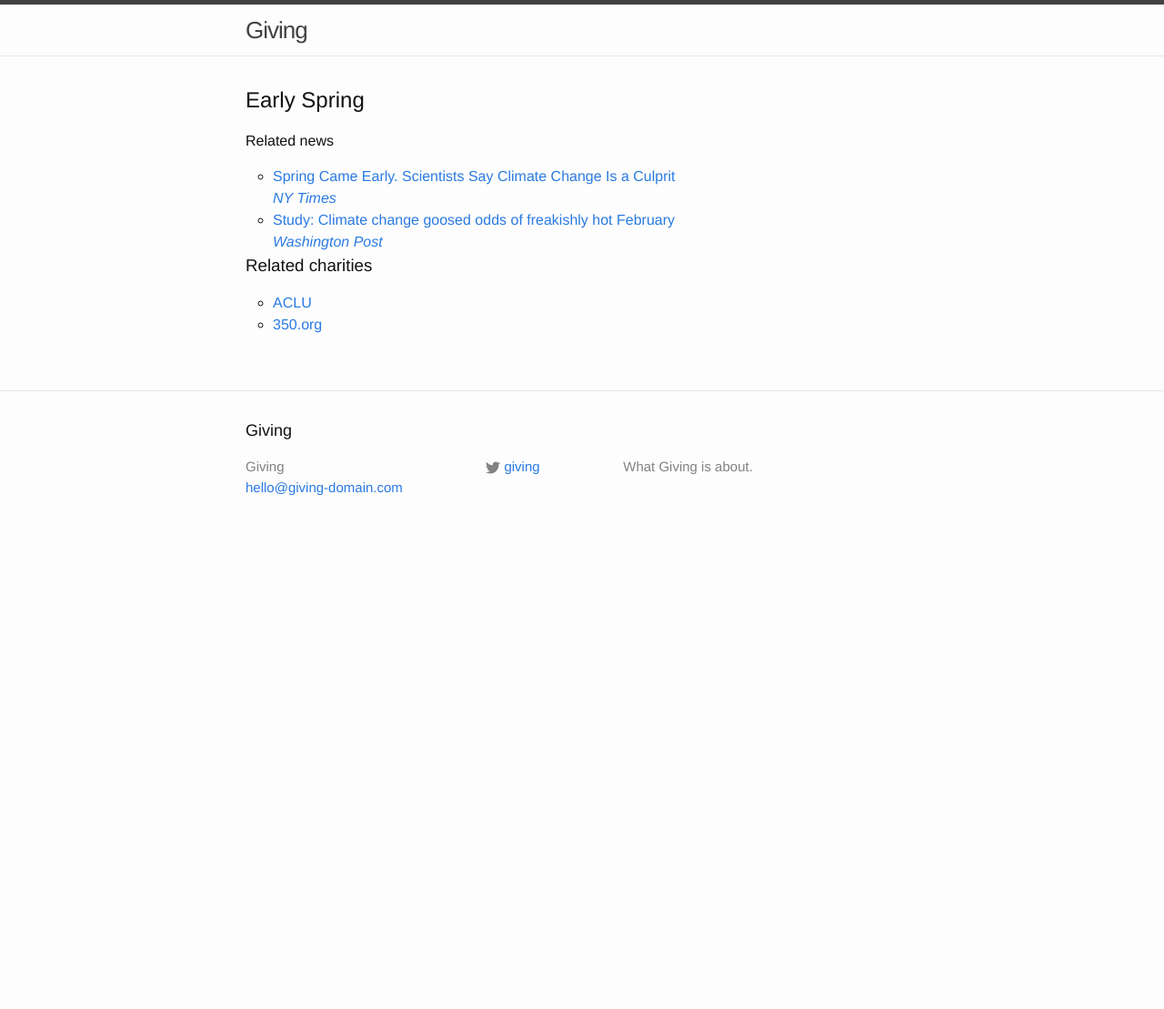
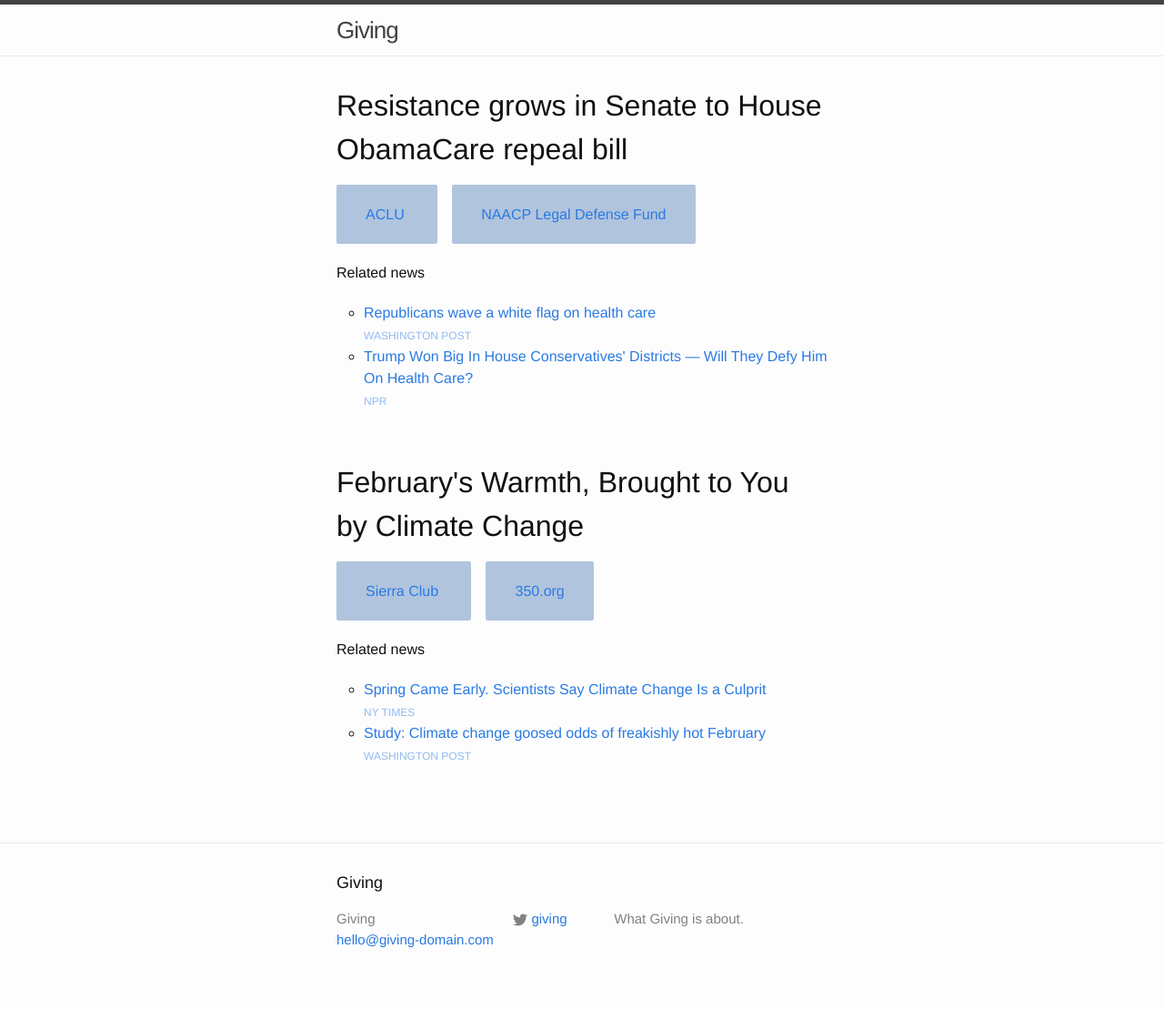
Before and after one commit to alookat/giving, a Jekyll site: the page built from index.md, in a window 1280 px wide. Shown: the whole page at 91% size. Built offline with Jekyll 4.4.1, drawn with Linux system fonts in a browser that asks for light colours; before the commit the page ends 900 px from its top, so only the background shows below that.

Commit message:
CSS fixes

```diff
--- a/_config.yml
+++ b/_config.yml
@@ -23,7 +23,7 @@ twitter_username: giving
 
 # Build settings
 markdown: kramdown
-theme: minima
+# theme: minima
 gems:
   - jekyll-feed
 exclude:
--- a/_layouts/home.html
+++ b/_layouts/home.html
@@ -19,19 +19,7 @@ layout: default
           {{ post.title | escape }}
         </h2>
 
-        <h4>Related news</h4>
-        <ul>
-        {% for item in post.related-articles %}
-          <li>
-            <a href="{{ item.link }}">
-            {{ item.title }}<br><em>{{ item.publisher }}</em>
-            </a>
-          </li>
-        {% endfor %}
-        </ul>
-
-        <h3>Related charities</h3>
-        <ul>
+        <ul class="charities">
         {% for item in post.charities %}
           <li>
             <a href="{{ item.link }}">
@@ -41,6 +29,19 @@ layout: default
         {% endfor %}
         </ul>
 
+        <br>
+        <h4>Related news</h4>
+        <ul class="news">
+        {% for item in post.related-articles %}
+          <li>
+            <a href="{{ item.link }}">
+            {{ item.title }}<br><span>{{ item.publisher }}</span>
+            </a>
+          </li>
+        {% endfor %}
+        </ul>
+        <br>
+
       </li>
       {% endif %}
     {% endfor %}
--- a/_posts/2017-03-06-Spring-Came-Early.markdown
+++ b/_posts/2017-03-06-Spring-Came-Early.markdown
@@ -1,6 +1,6 @@
 ---
 layout: post
-title: Early Spring
+title: February's Warmth, Brought to You by Climate Change
 date: 2017-03-06 15:18:41 -0500
 
 
@@ -15,8 +15,8 @@ active: true
 
 
 charities:
-  - name: ACLU
-    link: https://action.aclu.org/secure/donate-to-aclu
+  - name: Sierra Club
+    link: https://sierra.secure.force.com/donate/rc_connect__campaign_designform?id=70131000001DlRtAAK&formcampaignid=70131000001LjZ2AAK&ddi=N16MOTF006
   - name: 350.org
     link: https://act.350.org/donate/build/
 
--- a/_sass/minima/_base.scss
+++ b/_sass/minima/_base.scss
@@ -20,7 +20,6 @@ body {
   -webkit-text-size-adjust: 100%;
   -webkit-font-feature-settings: "kern" 1;
      -moz-font-feature-settings: "kern" 1;
-       -o-font-feature-settings: "kern" 1;
           font-feature-settings: "kern" 1;
   font-kerning: normal;
 }
@@ -34,9 +33,12 @@ h1, h2, h3, h4, h5, h6,
 p, blockquote, pre,
 ul, ol, dl, figure,
 %vertical-rhythm {
-  margin-bottom: $spacing-unit / 2;
+  margin-bottom: $spacing-unit / 1.5;
 }
 
+h2 {
+  font-size: 24pt;
+}
 
 
 /**
@@ -196,3 +198,23 @@ pre {
     fill: $grey-color;
   }
 }
+
+/* Extras from Danny */
+.charities {
+  padding: 1em 0;
+  margin-left: 0;
+}
+.charities li {
+  background-color: lightsteelblue;
+  display: inline;
+  list-style-type: none;
+  padding: 1.5em 2em;
+  margin: 0 1em 0 0;
+  border-radius: 2px;
+}
+
+.news li a span {
+  font-size: 12px;
+  text-transform: uppercase;
+  opacity: 0.5;
+}
--- a/assets/main.scss
+++ b/assets/main.scss
@@ -21,10 +21,14 @@ $grey-color-light: lighten($grey-color, 40%);
 $grey-color-dark:  darken($grey-color, 25%);
 
 // Width of the content area
-$content-width:    800px;
+$content-width:    600px;
 
 $on-palm:          600px;
-$on-laptop:        800px;
+$on-laptop:        600px;
+
+h1 {
+  font-size: 48pt;
+}
 
 // Minima also includes a mixin for defining media queries.
 // Use media queries like this:
```
Also changed, not shown: _posts/2017-03-07-ObamaCare.markdown (added, +24 -0 lines).
